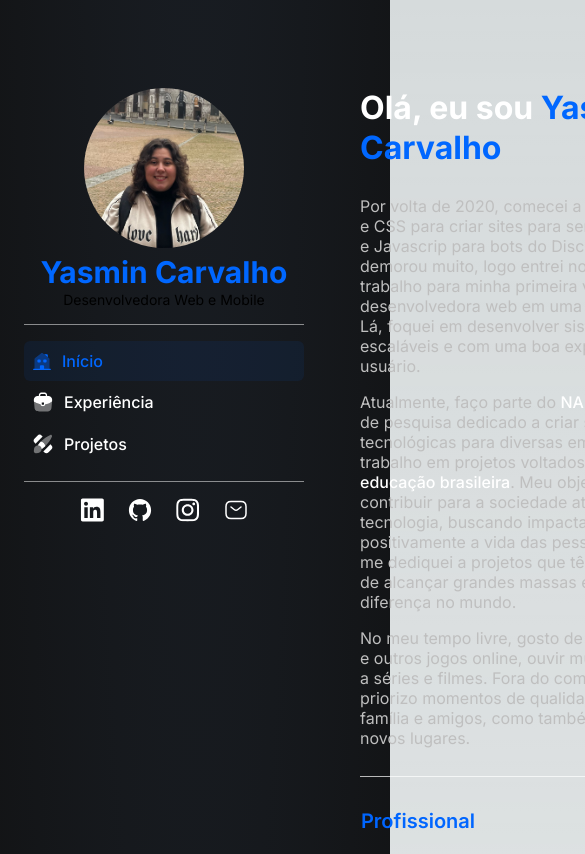
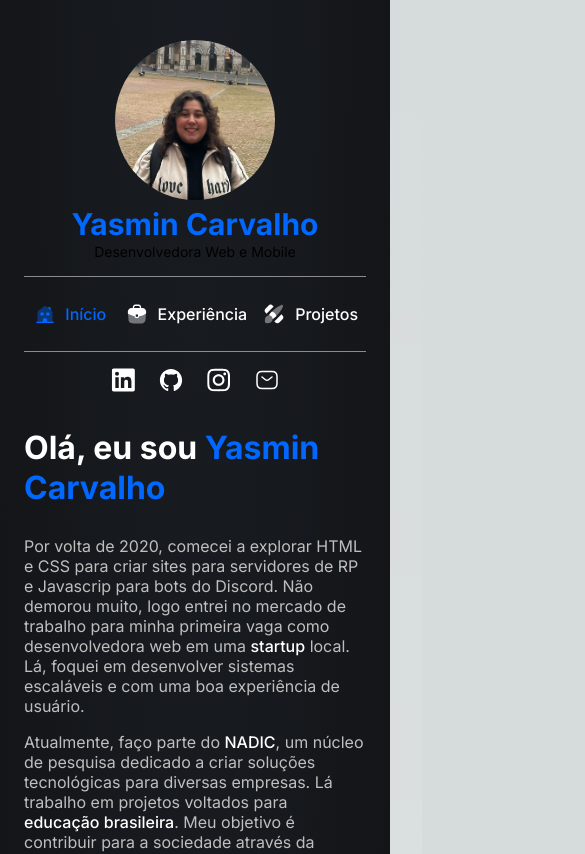
Before and after one commit to Yasnnie/portifolio-react, a Next.js app: page / in a window 390 px wide. Shown: the top 854 px of the page, 585 px wide, since content can reach past the window. Built offline with nearby package versions, Linux system fonts and the light colour scheme.

Commit message:
feat: iniciado a responsividade

```diff
--- a/src/components/Footer/index.tsx
+++ b/src/components/Footer/index.tsx
@@ -79,4 +79,14 @@ const Container = styled.footer`
     font-size: 12px;
     display: flex;
   }
+
+  @media (max-width: 600px) {
+    margin: 32px auto 0px auto;
+    text-align: center;
+
+    .c-footer__copyright{
+        width: 100%;
+        justify-content: center;
+    }
+  }
 `
--- a/src/components/Header/index.tsx
+++ b/src/components/Header/index.tsx
@@ -90,7 +90,6 @@ export default function Header() {
       </div>
       <h1 className="c-header__title">Yasmin Carvalho</h1>
       <p className="c-header__subtitle">Desenvolvedora Web e Mobile</p>
-
 
       <nav className="c-header__nav">
         {NavOptions.map((item, index) => {
@@ -214,4 +213,21 @@ const Container = styled.header`
     position: absolute;
     bottom: 0px;
   }
+
+  @media (max-width: 1080px) {
+    position: relative;
+    top: unset;
+    min-width: 100%;
+    max-width: 100%;
+    height: max-content;
+    .c-header__nav {
+      flex-direction: row;
+      width: 100%;
+
+      .c-header__nav__link{
+        flex: 1;
+        justify-content: center;
+      }
+    }
+  }
 `
--- a/src/components/LineProjectCard/index.tsx
+++ b/src/components/LineProjectCard/index.tsx
@@ -98,11 +98,13 @@ const Container = styled.a`
     .c-card__technology {
       display: flex;
       gap: 10px;
+      flex-wrap: wrap;
 
       .c-card__technology__option {
         display: flex;
         padding: 2px 8px;
         align-items: flex-start;
+
         gap: 10px;
         border-radius: 100px;
         background: #06f;
--- a/src/components/PageContainer/index.tsx
+++ b/src/components/PageContainer/index.tsx
@@ -43,4 +43,14 @@ const Container = styled.div`
       width: 100%;
     }
   }
+
+
+  @media (max-width:1080px) {
+    padding: 2.5rem 1.5rem;
+    .c-main {
+      justify-content: flex-start;
+      flex-direction: column;
+      gap: 1.5rem;
+    }
+  }
 `
```
